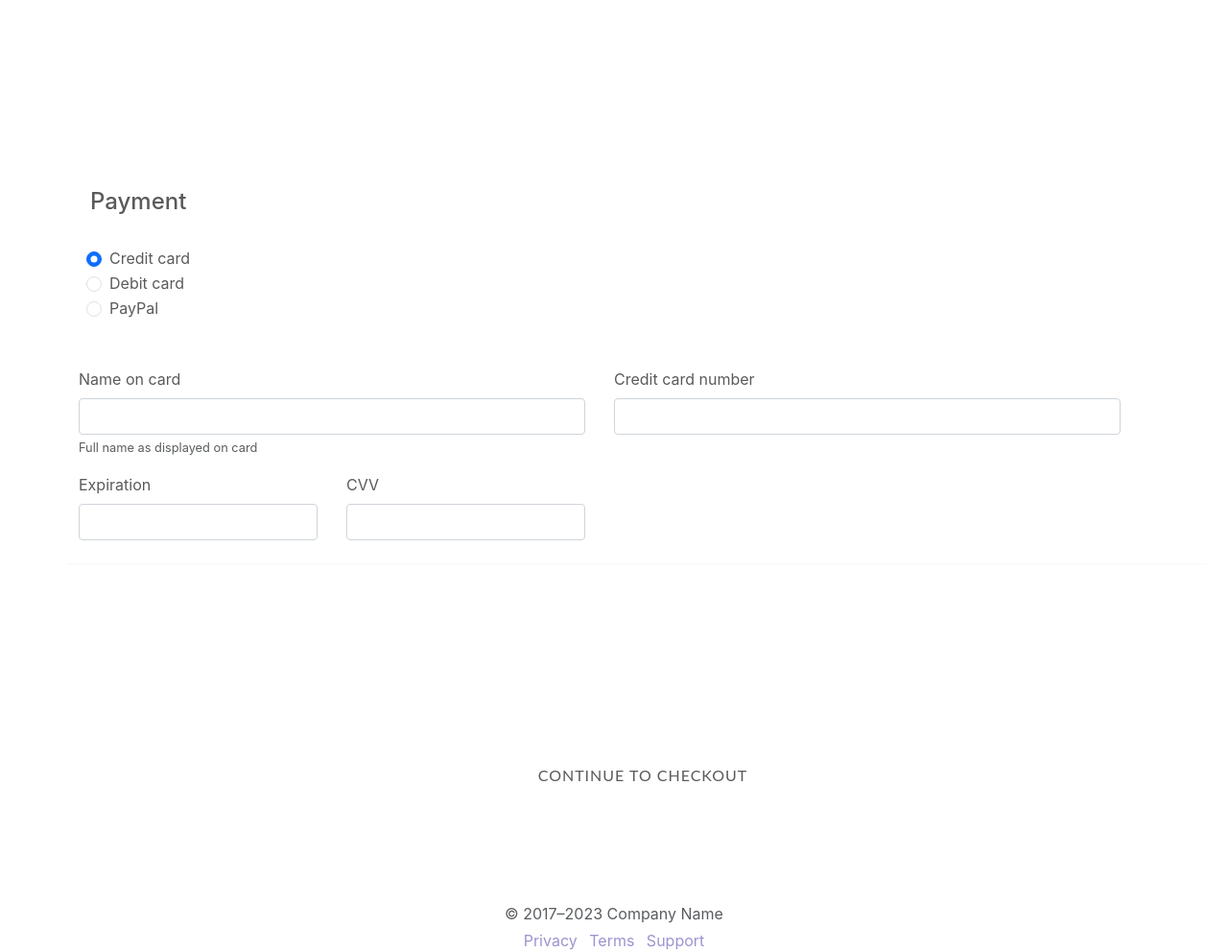
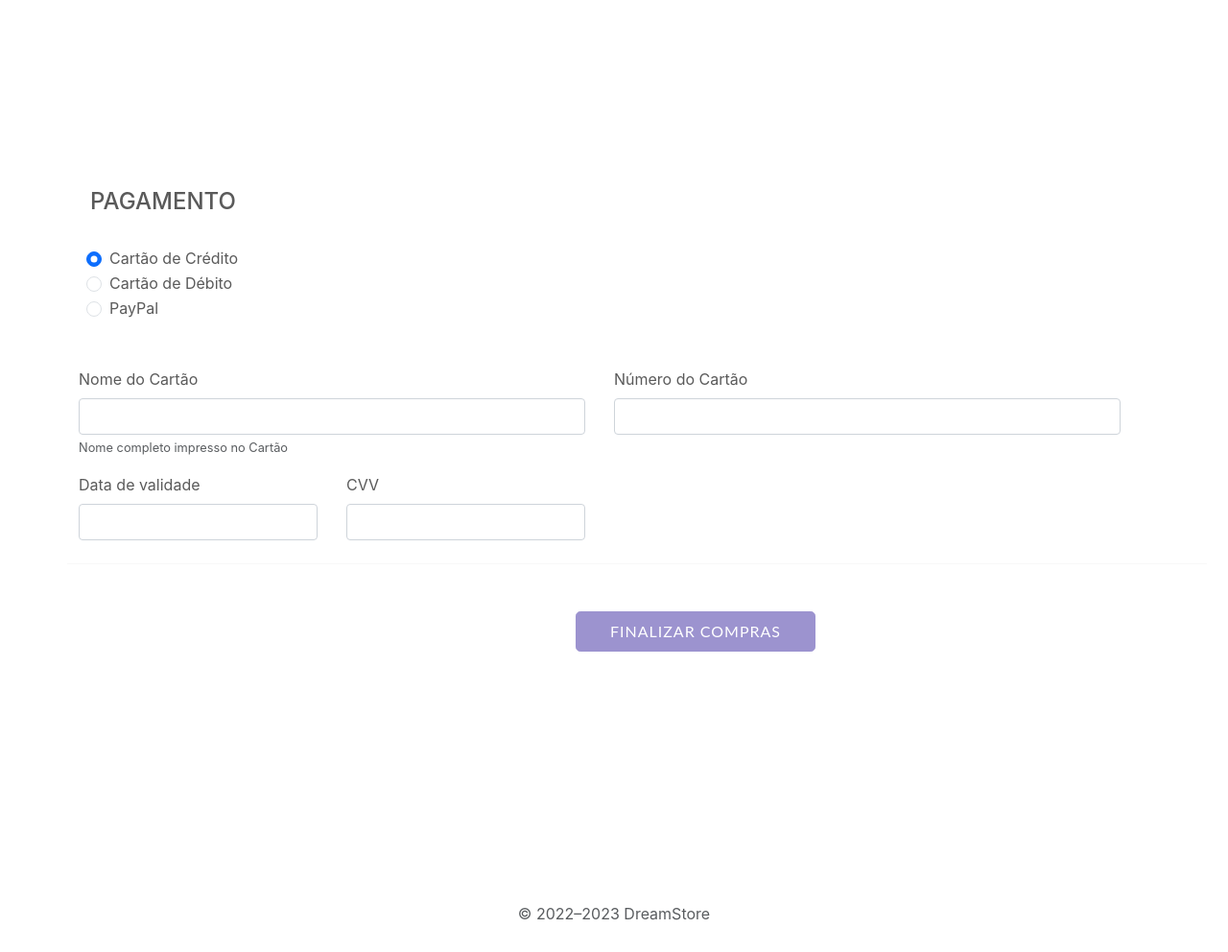
Before and after one commit to GabsZ1/tcc-IF2023, a PHP site: page /testeCarrinho.php in a window 1280 px wide. Shown: the part 425-1417 px from the top of the page at 96% size. After the commit the page ends 1384 px from the top, so only its background shows below. Run offline with PHP 8.4, Linux system fonts and the light colour scheme; some libraries are stand-ins or nearby versions.

Commit message:
mexendo no carrinho

```diff
--- a/testeCarrinho.php
+++ b/testeCarrinho.php
@@ -55,16 +55,16 @@
 
                 <div class="row g-5">
                     <hr class="my-4">
-                    <h4 class="mb-3">Payment</h4>
+                    <h4 class="mb-3">PAGAMENTO</h4>
 
                     <div class="my-3">
                         <div class="form-check">
                             <input id="credit" name="paymentMethod" type="radio" class="form-check-input" checked required>
-                            <label class="form-check-label" for="credit">Credit card</label>
+                            <label class="form-check-label" for="credit">Cartão de Crédito</label>
                         </div>
                         <div class="form-check">
                             <input id="debit" name="paymentMethod" type="radio" class="form-check-input" required>
-                            <label class="form-check-label" for="debit">Debit card</label>
+                            <label class="form-check-label" for="debit">Cartão de Débito</label>
                         </div>
                         <div class="form-check">
                             <input id="paypal" name="paymentMethod" type="radio" class="form-check-input" required>
@@ -74,27 +74,27 @@
 
                     <div class="row gy-3">
                         <div class="col-md-6">
-                            <label for="cc-name" class="form-label">Name on card</label>
+                            <label for="cc-name" class="form-label">Nome do Cartão</label>
                             <input type="text" class="form-control" id="cc-name" placeholder="" required>
-                            <small class="text-body-secondary">Full name as displayed on card</small>
+                            <small class="text-body-secondary">Nome completo impresso no Cartão</small>
                             <div class="invalid-feedback">
-                                Name on card is required
+                                Nome Completo Impresso OBRIGATÓRIO
                             </div>
                         </div>
 
                         <div class="col-md-6">
-                            <label for="cc-number" class="form-label">Credit card number</label>
+                            <label for="cc-number" class="form-label">Número do Cartão</label>
                             <input type="text" class="form-control" id="cc-number" placeholder="" required>
                             <div class="invalid-feedback">
-                                Credit card number is required
+                               Número do Cartão OBRIGATÓRIO
                             </div>
                         </div>
 
                         <div class="col-md-3">
-                            <label for="cc-expiration" class="form-label">Expiration</label>
+                            <label for="cc-expiration" class="form-label">Data de validade</label>
                             <input type="text" class="form-control" id="cc-expiration" placeholder="" required>
                             <div class="invalid-feedback">
-                                Expiration date required
+                               Data de Validade OBRIGATÓRIA
                             </div>
                         </div>
 
@@ -102,23 +102,19 @@
                             <label for="cc-cvv" class="form-label">CVV</label>
                             <input type="text" class="form-control" id="cc-cvv" placeholder="" required>
                             <div class="invalid-feedback">
-                                Security code required
+                               Código de Segurança OBRIGATÓRIO
                             </div>
                         </div>
                     </div>
 
                     <hr class="my-4">
-                    <button class="w-100 btn btn-primary btn-lg" type="submit">Continue to checkout</button>
+                    <a href="#" class="btn btn-primary btn-lg btn-block active" Style="width: 250px; left:500px; top:-150px;" role="button"
+              aria-pressed="true">FINALIZAR COMPRAS</a>
                 </div>
             </main>
 
             <footer class="my-5 pt-5 text-body-secondary text-center text-small">
-                <p class="mb-1">&copy; 2017–2023 Company Name</p>
-                <ul class="list-inline">
-                <li class="list-inline-item"><a href="#">Privacy</a></li>
-                <li class="list-inline-item"><a href="#">Terms</a></li>
-                <li class="list-inline-item"><a href="#">Support</a></li>
-                </ul>
+                <p class="mb-1">&copy; 2022–2023 DreamStore</p>
             </footer>
         </div>
         <script src="js/pesquisa.js"></script>
```
